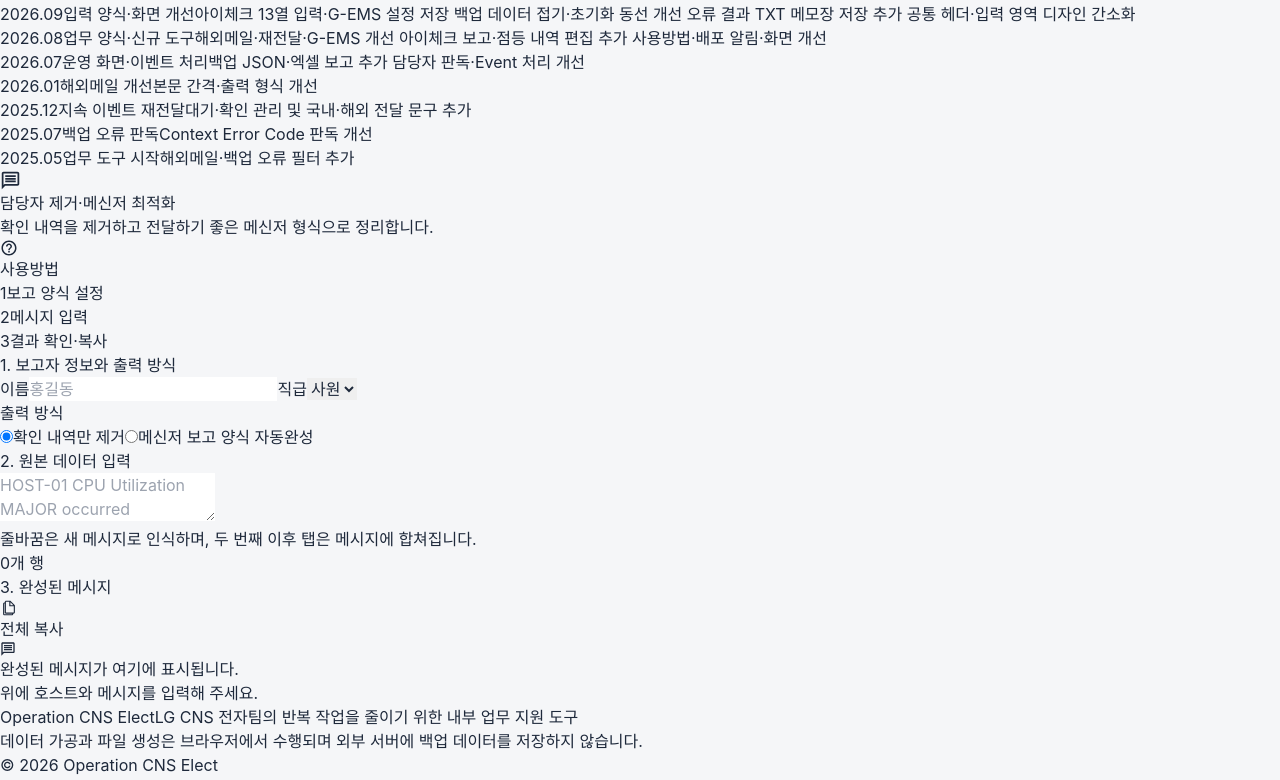
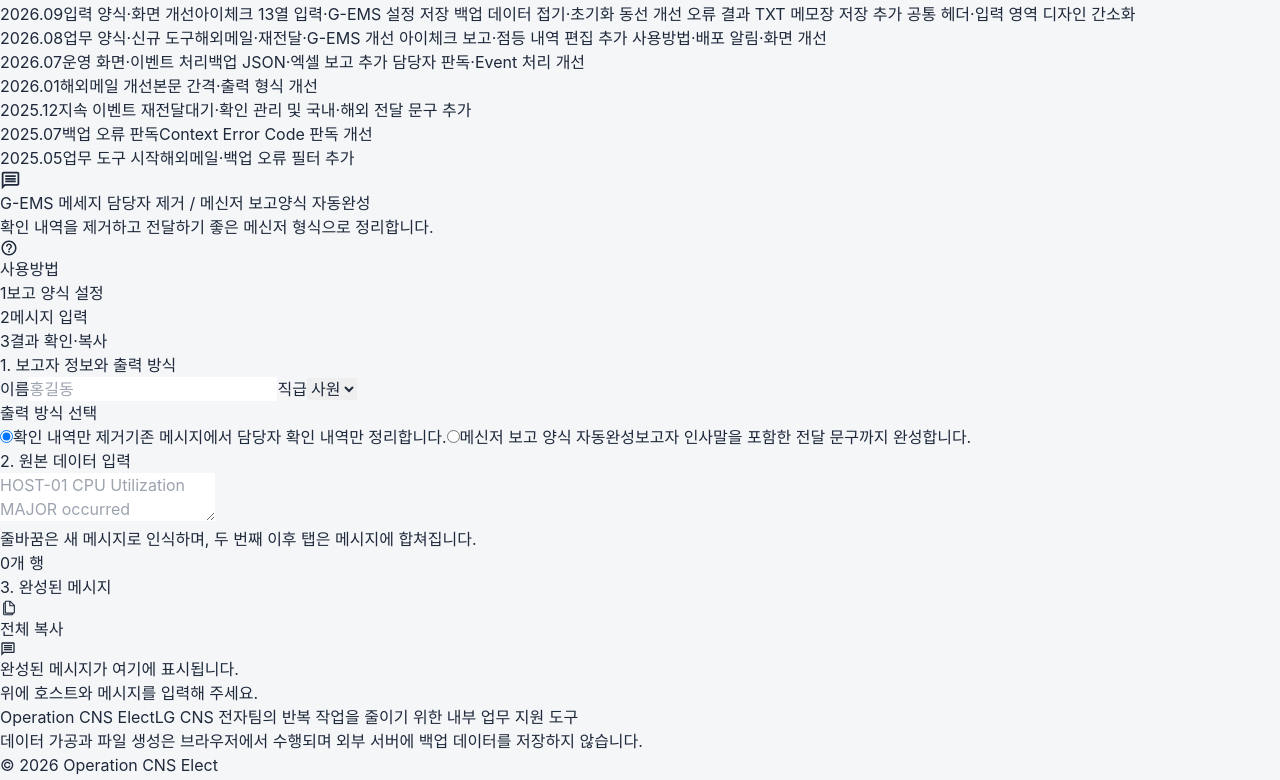
Before and after one commit to chipmunk-dev/Operation-entec, a React (Vite) app: page /gems-message in a window 1280 px wide. Shown: the part 514-1294 px from the top of the page. Built offline with nearby package versions, Linux system fonts and the light colour scheme.

Commit message:
style: clarify G-EMS output settings

```diff
--- a/src/components/Navbar.jsx
+++ b/src/components/Navbar.jsx
@@ -21,7 +21,7 @@
     icon: MdEmail,
   },
   {
-    name: '담당자 제거·메신저 최적화',
+    name: 'G-EMS 메세지 담당자 제거 / 메신저 보고양식 자동완성',
     description: 'G-EMS Message Helper',
     path: '/gems-message',
     icon: MdOutlineMessage,
@@ -152,7 +152,7 @@
           to={path}
           title={!isOpen ? name : undefined}
           className={({ isActive }) =>
-            `group flex h-[58px] items-center rounded-2xl border transition-all duration-200 ${
+            `group flex min-h-[58px] items-center rounded-2xl border py-2 transition-all duration-200 ${
               isActive
                 ? 'border-blue-400/30 bg-gradient-to-r from-blue-600 to-blue-500 text-white shadow-lg shadow-blue-950/40'
                 : 'border-transparent text-slate-400 hover:border-white/10 hover:bg-white/[0.07] hover:text-white'
@@ -164,7 +164,7 @@
           </span>
           {isOpen && (
             <span className="min-w-0">
-              <span className="block truncate text-sm font-semibold">{name}</span>
+              <span className="block text-[13px] font-semibold leading-4">{name}</span>
               <span className="mt-0.5 block truncate text-[10px] font-medium tracking-wide text-slate-400 transition group-hover:text-slate-300">
                 {description}
               </span>
--- a/src/components/PageHeader.jsx
+++ b/src/components/PageHeader.jsx
@@ -10,13 +10,17 @@
   helpSummary,
   helpSteps,
 }) {
+  const hasLongTitle = title.length >= 30;
+
   return (
     <header className="page-header">
       <div className="page-header-main">
         <span className={`page-header-icon ${iconClassName}`} aria-hidden="true">
           {icon}
         </span>
-        <div className="page-header-copy">
+        <div
+          className={`page-header-copy ${hasLongTitle ? 'page-header-copy-long' : ''}`}
+        >
           <h1 className="page-title">{title}</h1>
           <p className="page-description">{description}</p>
         </div>
--- a/src/index.css
+++ b/src/index.css
@@ -78,6 +78,10 @@
 
   .page-header-copy {
     @apply min-w-0 flex-1 sm:flex sm:items-baseline sm:gap-3;
+  }
+
+  .page-header-copy-long {
+    @apply sm:flex-col sm:items-start sm:gap-0 xl:flex-row xl:items-baseline xl:gap-3;
   }
 
   .page-title {
--- a/src/pages/GemsMessage/index.jsx
+++ b/src/pages/GemsMessage/index.jsx
@@ -23,10 +23,12 @@
   {
     value: 'basic',
     title: '확인 내역만 제거',
+    description: '기존 메시지에서 담당자 확인 내역만 정리합니다.',
   },
   {
     value: 'report',
     title: '메신저 보고 양식 자동완성',
+    description: '보고자 인사말을 포함한 전달 문구까지 완성합니다.',
   },
 ];
 
@@ -88,11 +90,11 @@
   return (
     <div className="page-shell">
       <PageHeader
-        title="담당자 제거·메신저 최적화"
+        title="G-EMS 메세지 담당자 제거 / 메신저 보고양식 자동완성"
         description="확인 내역을 제거하고 전달하기 좋은 메신저 형식으로 정리합니다."
         icon={<MdOutlineMessage size={21} />}
         iconClassName="bg-violet-50 text-violet-600"
-        helpTitle="담당자 제거·메신저 최적화 사용방법"
+        helpTitle="G-EMS 메세지 담당자 제거 / 메신저 보고양식 자동완성 사용방법"
         helpSummary="G-EMS 확인 내역을 제거하고 전달용 메시지를 완성합니다."
         helpSteps={howToSteps}
       />
@@ -110,7 +112,7 @@
               : ''
           }`}
         >
-          <div className="flex flex-col gap-3 xl:flex-row xl:items-center">
+          <div className="grid gap-3 xl:grid-cols-[auto_minmax(0,1fr)] xl:items-start">
             <h2
               className={`shrink-0 text-sm font-bold ${
                 isReporterNameRequired ? 'text-rose-700' : 'text-slate-900'
@@ -119,10 +121,8 @@
               1. 보고자 정보와 출력 방식
             </h2>
 
-            <div
-              id="gems-message-settings"
-              className="grid min-w-0 flex-1 gap-2 lg:grid-cols-[minmax(180px,0.8fr)_150px_minmax(430px,1.6fr)]"
-            >
+            <div id="gems-message-settings" className="min-w-0 space-y-3">
+              <div className="grid gap-2 sm:grid-cols-[minmax(200px,1fr)_160px]">
                 <label className="mb-0 flex items-center gap-2 text-xs font-semibold text-slate-700">
                   <span className="shrink-0">이름</span>
                   <input
@@ -153,20 +153,23 @@
                     <option value="책임">책임</option>
                   </select>
                 </label>
+              </div>
 
-              <fieldset className="min-w-0">
-                <legend className="sr-only">출력 방식</legend>
-                <div className="grid grid-cols-2 gap-2">
-                  {outputModes.map(({ value, title }) => {
+              <fieldset className="min-w-0 border-t border-slate-200 pt-3">
+                <legend className="mb-2 px-1 text-xs font-bold text-slate-700">
+                  출력 방식 선택
+                </legend>
+                <div className="grid grid-cols-1 gap-2 md:grid-cols-2">
+                  {outputModes.map(({ value, title, description }) => {
                     const isSelected = outputMode === value;
 
                     return (
                       <label
                         key={value}
-                        className={`flex cursor-pointer items-center gap-2 rounded-xl border px-3 py-2 transition ${
+                        className={`flex cursor-pointer items-start gap-3 rounded-xl border p-3 transition ${
                           isSelected
-                            ? 'border-violet-500 bg-violet-50 ring-2 ring-violet-100'
-                            : 'border-slate-200 hover:border-violet-300 hover:bg-violet-50/40'
+                            ? 'border-violet-500 bg-violet-50 shadow-sm ring-1 ring-violet-200'
+                            : 'border-slate-200 bg-white hover:border-violet-300 hover:bg-violet-50/40'
                         }`}
                       >
                         <input
@@ -179,10 +182,15 @@
                             setOutputMode(nextMode);
                             saveGemsOutputMode(nextMode);
                           }}
-                          className="h-4 w-4 shrink-0 border-slate-300 text-violet-600 focus:ring-violet-500"
+                          className="mt-0.5 h-4 w-4 shrink-0 border-slate-300 text-violet-600 focus:ring-violet-500"
                         />
-                        <span className="text-sm font-bold text-slate-800">
+                        <span className="min-w-0">
+                          <span className="block text-sm font-bold text-slate-900">
                             {title}
+                          </span>
+                          <span className="mt-1 block text-xs leading-5 text-slate-500">
+                            {description}
+                          </span>
                         </span>
                       </label>
                     );
```
Also changed, not shown: 1 other file (tests, documents, lock files or other folders). Lines whose indentation alone changed are shown as unchanged.
